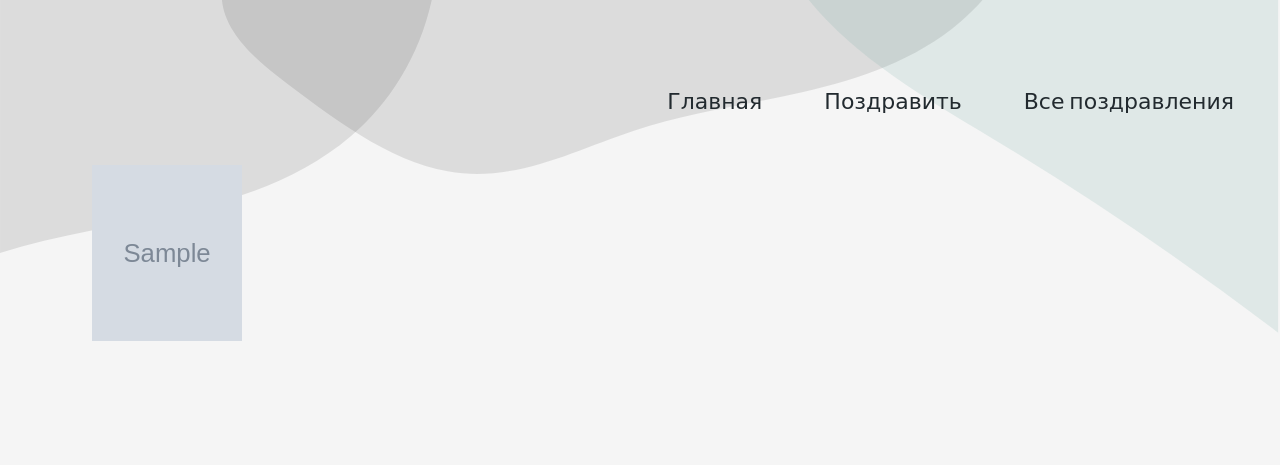
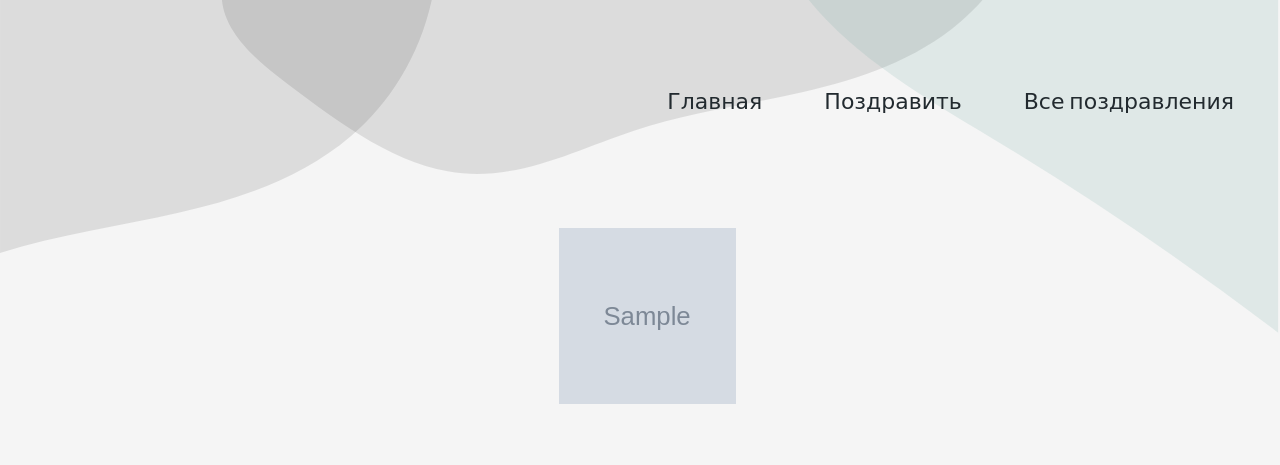
Before and after one commit to healfy/birthday, a Django app: page / in a window 1280 px wide. Shown: the top 465 px of the page. Run offline with Django 3.2, Linux system fonts and the light colour scheme; tables that the repository leaves empty hold one stand-in row (values such as "Sample post"); grey boxes marked "Sample" are stand-in pictures; some libraries are stand-ins or nearby versions; some web fonts are replaced.

Commit message:
Fixed home page styles №3.

```diff
--- a/static/custom_css/style.css
+++ b/static/custom_css/style.css
@@ -178,11 +178,15 @@ a {
     object-position: top;
 }
 
+.images-wrapper {
+    padding: 50px;
+}
+
 
 .my-gallery {
-    width: 100%;
-    float: left;
-    border-radius: 10px;
+    display: flex;
+    flex-wrap: wrap;
+    justify-content: center;
 }
 
 .my-gallery img {
@@ -195,17 +199,13 @@ a {
 .img1 {
     border-top-width: 80px;
     border-left-width: 8px;
-    margin-left: 7px;
-    margin-top: 7px;
-    margin-right: 7px;
-    margin-bottom: 7px;
+    margin: 7px;
 }
 
 .my-gallery figure {
     display: block;
-    float: left;
-    margin: 0 5px 5px 0;
-    width: 150px;
+    margin: 5px;
+    flex-basis: 15%;
 }
 
 .my-gallery figcaption {
--- a/templates/bla.html
+++ b/templates/bla.html
@@ -15,7 +15,7 @@
 
 {% endblock %}
 {% block content %}
-    <div class="container-lg">
+    <div class="images-wrapper">
 
 
         <h2></h2>
```
Also changed, not shown: app/static/custom_css/style.css (+78 -23 lines).
